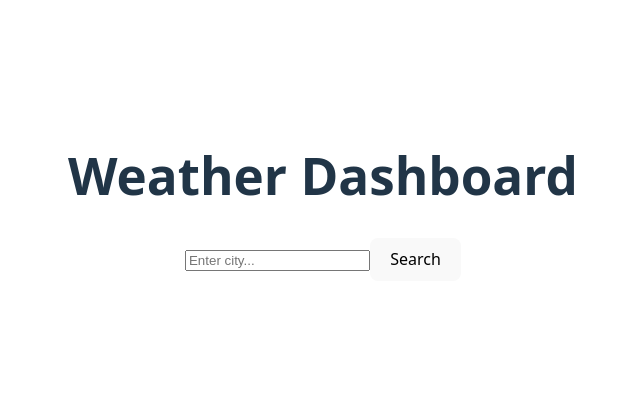
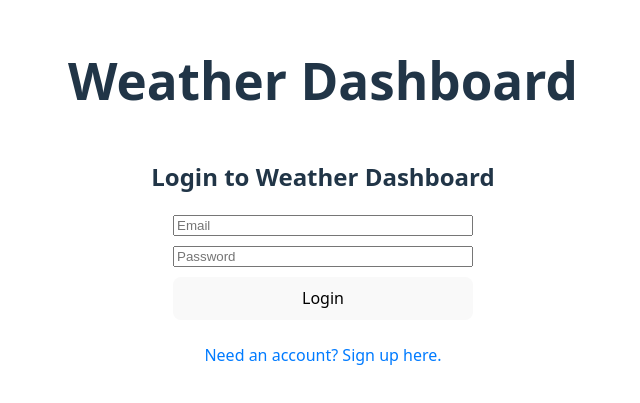
Before and after one commit to emithjayasuriya020/weather-dashboard, a React (Vite) app: page / in a window 1280 px wide. Shown: the part 203-606 px from the top of the page, without its empty margins (317-957 px from the left). Built offline with nearby package versions, Linux system fonts and the light colour scheme.

Commit message:
feat: Establishing Backend and Frontend Connection

```diff
--- a/routes/auth.js
+++ b/routes/auth.js
@@ -1,7 +1,7 @@
 import express from 'express';
 import bcrypt from 'bcrypt';
+import jwt from 'jsonwebtoken';
 import User from '../models/User.js';
-import jwt from 'jsonwebtoken';
 
 
 const router = express.Router();
--- a/src/App.jsx
+++ b/src/App.jsx
@@ -4,8 +4,11 @@ import { getWeatherData, getCoordinates } from './weatherService'; // Added getC
 import WeatherCard from './components/WeatherCard';
 import ForecastGrid from './components/ForecastGrid';
 import SearchBar from './components/SearchBar';
+import Auth from './components/Auth';
 
 function App() {
+  const [isAuthenticated, setIsAuthenticated] = useState(!!localStorage.getItem('token'));
+
   const [weather, setWeather] = useState(null);
   const [loading, setLoading] = useState(false);
   const [error, setError] = useState(null);
@@ -29,17 +32,39 @@ function App() {
     }
   };
 
+  const handleLogout = () => {
+    localStorage.removeItem('token');
+    setIsAuthenticated(false);
+    setWeather(null);
+  }
+
   return (
     <div className="app">
-      <h1>Weather Dashboard</h1>
-      <SearchBar onSearch={handleSearch} />
+      <header style={{ style: 'flex', justifyContent: 'space-between', alignItems: 'center', marginBottom: '20px' }}>
+        <h1>Weather Dashboard</h1>
+        {/* Only show the Logout button if they are actually logged in */}
+        {isAuthenticated && (
+          <button onClick={handleLogout} style={{ padding: '8px 16px', cursor: 'pointer'}}>
+            Logout
+          </button>
+        )}
+      </header>
 
-      {loading && <p>Loading weather...</p>}
-      {error && <p style={{ color: 'red' }}>{error}</p>}
+      <main>
+        {!isAuthenticated ? (
+          <Auth onLoginSuccess={() => setIsAuthenticated(true)} />
+        ) : (
+          <>
+            <SearchBar onSearch={handleSearch} />
 
-      {weather && <WeatherCard data={weather} />}
+            {loading && <p>Loading Weather...</p>}
+            {error && <p style={{ color: 'red' }}>{error}</p>}
+
+            {weather && <WeatherCard data={weather} />}
+          </>
+        )}
+      </main>
     </div>
-  )
-}
+  )};
 
 export default App;
--- /dev/null
+++ b/src/components/Auth.jsx
@@ -0,0 +1,94 @@
+import { useState } from 'react';
+
+
+const Auth = ({ onLoginSuccess }) => {
+    const [isLogin, setIsLogin] = useState(true);
+    const [username, setUsername] = useState('');
+    const [email, setEmail] = useState('');
+    const [password, setPassword] = useState('');
+    const [errorMessage, setErrorMessage] = useState('');
+
+
+    const handleSubmit = async (e) => {
+        e.preventDefault();
+        setErrorMessage('');
+
+        // Choose the right backend door
+        const url = isLogin
+            ? 'http://localhost:5000/api/auth/login'
+            : 'http://localhost:5000/api/auth/register';
+
+        const payload = isLogin
+            ? { email, password }
+            : { username, email, password };
+
+        try {
+            // Send the data across the CORS bridge
+            const response = await fetch(url, {
+                method: 'POST',
+                headers: { 'Content-Type': 'application/json' },
+                body: JSON.stringify(payload)
+            });
+
+            const data = await response.json();
+
+            if (!response.ok) {
+                throw new Error(data.message || 'Something went wrong!');
+            }
+
+            if (isLogin) {
+                // SUCCESS! Save the VIP wristband to the browser
+                localStorage.setItem('token', data.token);
+                onLoginSuccess(); // Tell the app we are logged in
+            } else {
+                alert('Registration successful! Please log in.');
+                setIsLogin(true); // Switch to login view
+            }
+        } catch (error) {
+            setErrorMessage(error.message);
+        }
+    };
+
+    return (
+        <div className="auth-container" style={{ textAlign: 'center', marginTop: '50px' }}>
+            <h2>{isLogin ? 'Login to Weather Dashboard' : 'Create an Account'}</h2>
+
+            {errorMessage && <p style={{ color: 'red' }}>{errorMessage}</p>}
+
+            <form onSubmit={handleSubmit} style={{ display: 'flex', flexDirection: 'column', width: '300px', margin: '0 auto', gap: '10px' }}>
+                {!isLogin && (
+                    <input
+                        type="text"
+                        placeholder="Username"
+                        value={username}
+                        onChange={(e) => setUsername(e.target.value)}
+                        required
+                    />
+                )}
+                <input
+                    type="email"
+                    placeholder="Email"
+                    value={email}
+                    onChange={(e) => setEmail(e.target.value)}
+                    required
+                />
+                <input
+                    type="password"
+                    placeholder="Password"
+                    value={password}
+                    onChange={(e) => setPassword(e.target.value)}
+                    required
+                />
+                <button type="submit">
+                    {isLogin ? 'Login' : 'Sign Up'}
+                </button>
+            </form>
+
+            <button onClick={() => setIsLogin(!isLogin)} style={{ marginTop: '15px', background: 'none', border: 'none', color: '#007BFF', cursor: 'pointer' }}>
+                {isLogin ? 'Need an account? Sign up here.' : 'Already have an account? Log in.'}
+            </button>
+        </div>
+    );
+};
+
+export default Auth;
```
Also changed, not shown: 1 other file (tests, documents, lock files or other folders).
